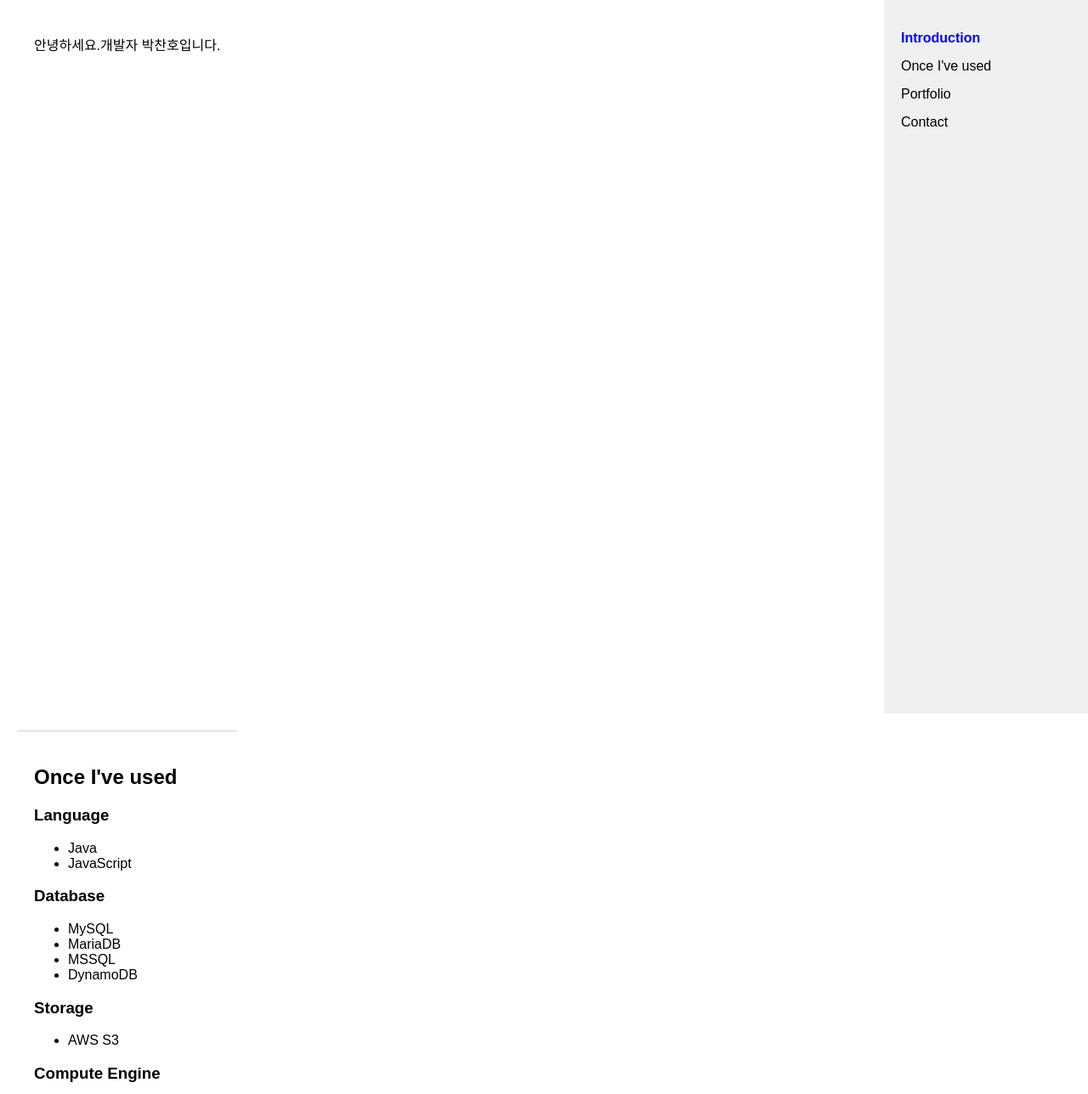
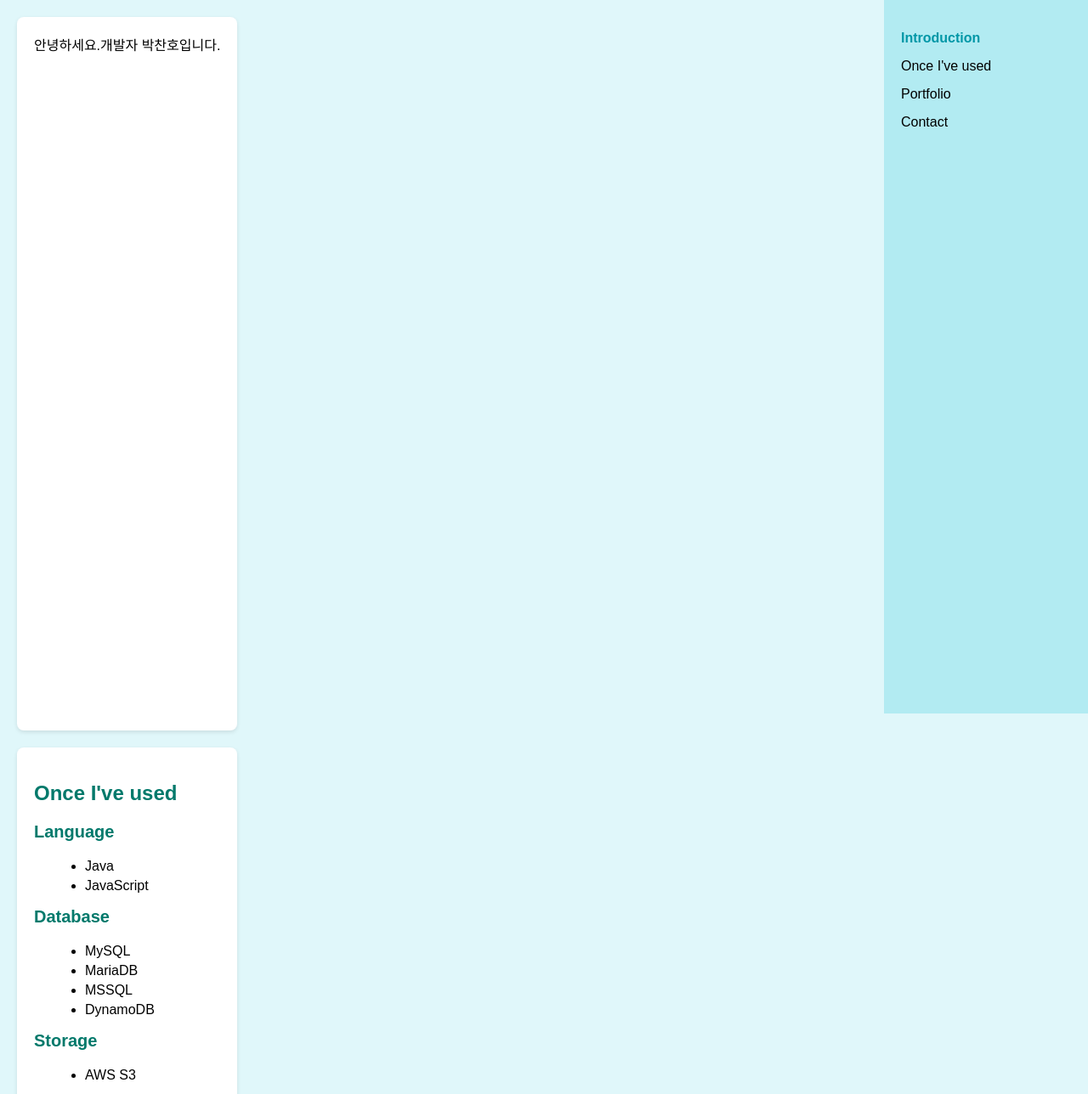
Before and after one commit to Yuhu-Studio/Yuhu-Studio.github.io, a plain HTML site: page index.html in a window 1280 px wide. Shown: the top 1288 px of the page at 85% size. Drawn offline with Linux system fonts and the light colour scheme.

Commit message:
Update styles.css

```diff
--- a/styles.css
+++ b/styles.css
@@ -2,6 +2,7 @@ body {
     display: flex;
     margin: 0;
     font-family: Arial, sans-serif;
+    background-color: #e0f7fa; /* 연한 하늘색 배경 */
 }
 
 nav {
@@ -10,7 +11,7 @@ nav {
     right: 0;
     width: 200px;
     height: 100%;
-    background: #f0f0f0;
+    background: #b2ebf2; /* 하늘색 내비게이션 */
     padding: 20px;
 }
 
@@ -26,7 +27,7 @@ nav ul li {
 
 nav ul li.active {
     font-weight: bold;
-    color: blue;
+    color: #0097a7; /* 강조 색상 */
 }
 
 main {
@@ -37,5 +38,29 @@ main {
 section {
     height: 100vh; /* 각 섹션의 높이 */
     padding: 20px;
-    border-bottom: 1px solid #ccc;
+    background-color: white; /* 섹션 배경색 */
+    border-radius: 8px; /* 모서리 둥글게 */
+    margin-bottom: 20px; /* 섹션 간 간격 */
+    box-shadow: 0 2px 5px rgba(0, 0, 0, 0.1); /* 그림자 효과 */
 }
+
+section h2 {
+    margin-top: 20px;
+    font-size: 24px;
+    color: #00796b; /* 섹션 제목 색상 */
+}
+
+section h3 {
+    margin-top: 15px;
+    font-size: 20px;
+    color: #00796b; /* 제목 색상 */
+}
+
+section ul {
+    list-style-type: disc;
+    margin-left: 20px;
+}
+
+section ul li {
+    margin: 5px 0;
+}
```
